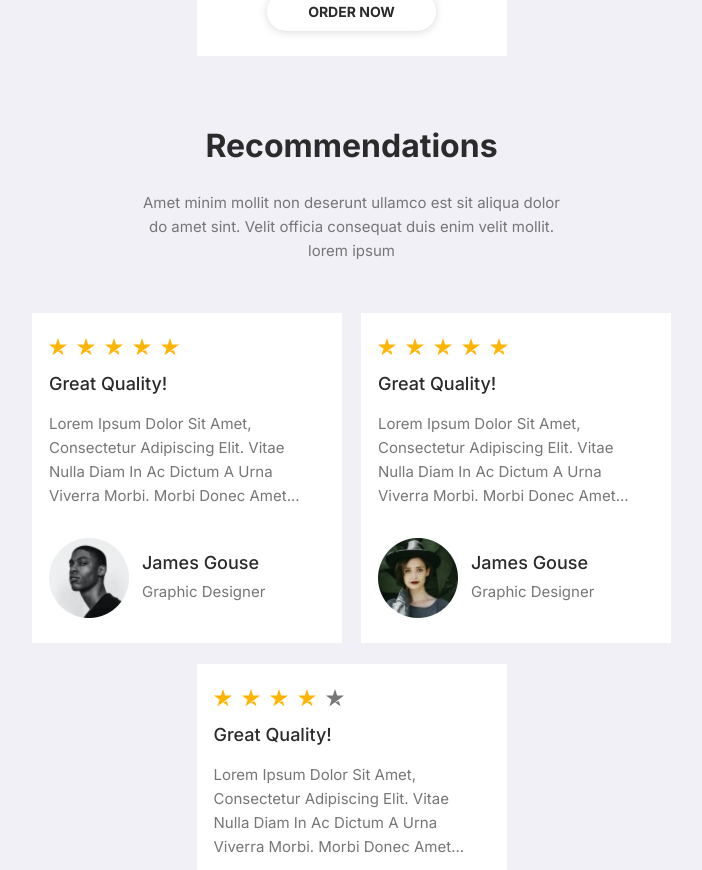
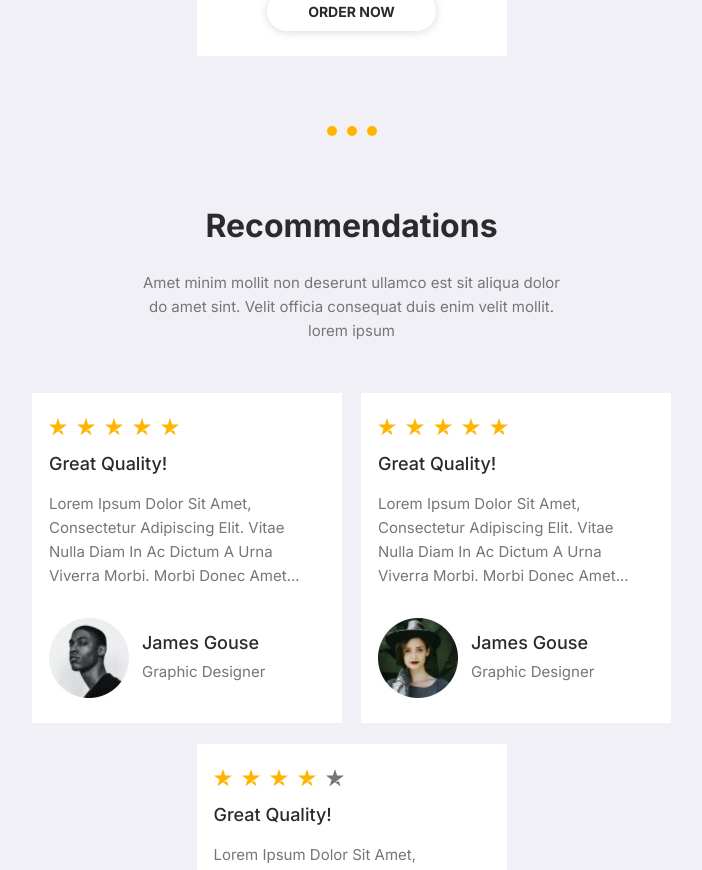
Before and after one commit to YurySamsonenka/portfolio-React-incubator, a React app: page / in a window 1280 px wide. Shown: the part 3360-4230 px from the top of the page, without its empty margins (387-1089 px from the left). Built offline with nearby package versions, Linux system fonts and the light colour scheme.

Commit message:
feat: add separator

```diff
--- a/src/layout/main/main.tsx
+++ b/src/layout/main/main.tsx
@@ -3,6 +3,7 @@ import { Hero } from './hero/Hero';
 import { Plans } from './plans/Plans';
 import { Recommendations } from './plans/recommendations/Recommendations';
 import { Portfolio } from './portfolio/Portfolio';
+import { Separator } from './separator/Separator';
 import { Services } from './services/Services';
 
 const activites = [
@@ -76,6 +77,7 @@ export const Main = () => {
       <Hero />
       <Services />
       <Plans />
+      <Separator />
       <Recommendations />
       {activites.map((el) => {
         return <Activity key={el.title} data={el} />;
--- /dev/null
+++ b/src/layout/main/separator/Separator.tsx
@@ -0,0 +1,27 @@
+import styled from 'styled-components';
+import { MyTheme } from '../../../styles/Theme.styled';
+
+export const Separator = () => {
+  return (
+    <StyledSeparator>
+      <div></div>
+      <div></div>
+      <div></div>
+    </StyledSeparator>
+  );
+};
+
+const StyledSeparator = styled.div`
+  display: flex;
+  justify-content: center;
+  width: 100%;
+  margin: 0 auto 70px;
+  column-gap: 10px;
+
+  div {
+    width: 10px;
+    height: 10px;
+    background-color: ${MyTheme.colors.primary};
+    border-radius: 50%;
+  }
+`;
```
